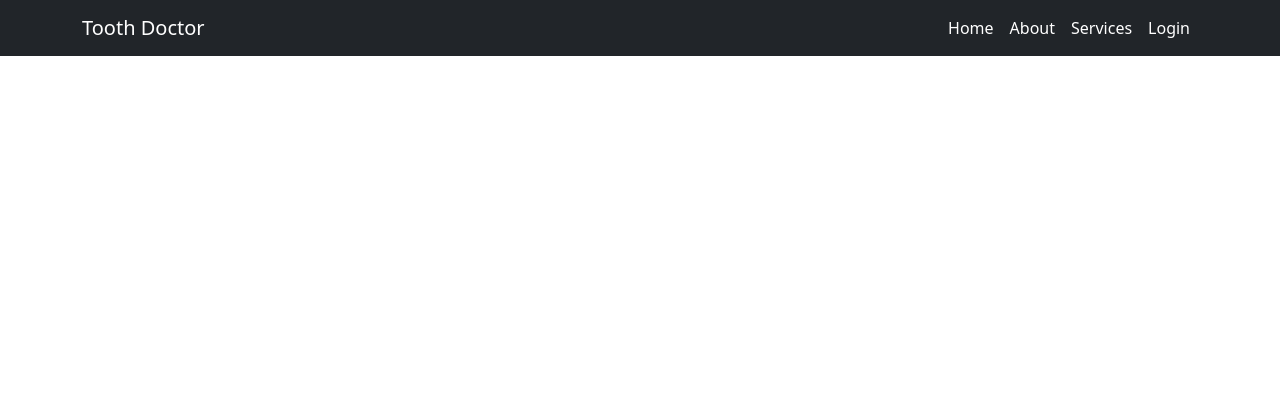
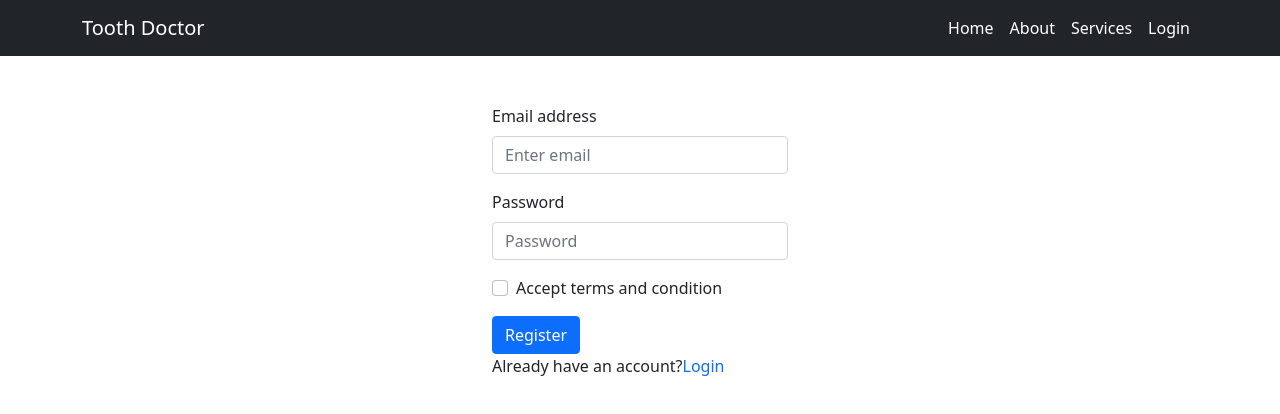
Before and after one commit to SomenWebDev/independent-service-provider, a React (Create React App) app in the folder dentist-portfolio/: page /register in a window 1280 px wide. Shown: the top 414 px of the page. Built offline with nearby package versions, Linux system fonts and the light colour scheme.

Commit message:
created private rout

```diff
--- a/dentist-portfolio/package.json
+++ b/dentist-portfolio/package.json
@@ -10,6 +10,7 @@
     "@testing-library/react": "^13.1.1",
     "@testing-library/user-event": "^13.5.0",
     "bootstrap": "^5.1.3",
+    "firebase": "^9.6.11",
     "react": "^18.0.0",
     "react-bootstrap": "^2.2.3",
     "react-dom": "^18.0.0",
--- a/dentist-portfolio/src/App.css
+++ b/dentist-portfolio/src/App.css
@@ -1,6 +1,6 @@
-.App {
+/* .App {
   text-align: center;
-}
+} */
 
 .App-logo {
   height: 40vmin;
--- a/dentist-portfolio/src/App.js
+++ b/dentist-portfolio/src/App.js
@@ -3,13 +3,30 @@ import "bootstrap/dist/css/bootstrap.min.css";
 import Header from "./Pages/Shared/Header/Header";
 import { Route, Routes } from "react-router-dom";
 import Services from "./Pages/Home/Services/Services";
+import Home from "./Pages/Home/Home/Home";
+import Login from "./Pages/Login/Login/Login";
+import Register from "./Pages/Login/Register/Register";
+import RequireAuth from "./Pages/Login/RequireAuth/RequireAuth";
+import CheckOut from "./Pages/CheckOut/CheckOut";
 
 function App() {
   return (
     <div className="App">
       <Header></Header>
       <Routes>
+        <Route path="/" element={<Home></Home>}></Route>
+        <Route path="/home" element={<Home></Home>}></Route>
         <Route path="/services" element={<Services></Services>}></Route>
+        <Route path="/login" element={<Login></Login>}></Route>
+        <Route path="/register" element={<Register></Register>}></Route>
+        <Route
+          path="/checkout"
+          element={
+            <RequireAuth>
+              <CheckOut></CheckOut>
+            </RequireAuth>
+          }
+        ></Route>
       </Routes>
     </div>
   );
--- a/dentist-portfolio/src/Pages/Home/Home/Home.js
+++ b/dentist-portfolio/src/Pages/Home/Home/Home.js
@@ -1,7 +1,12 @@
 import React from "react";
+import Services from "../Services/Services";
 
 const Home = () => {
-  return <div></div>;
+  return (
+    <div>
+      <Services></Services>
+    </div>
+  );
 };
 
 export default Home;
--- a/dentist-portfolio/src/Pages/Home/Service/Service.js
+++ b/dentist-portfolio/src/Pages/Home/Service/Service.js
@@ -1,5 +1,6 @@
 import React from "react";
 import { Button, Card, Col } from "react-bootstrap";
+import { Link } from "react-router-dom";
 
 const Service = ({ service }) => {
   const { name, price, description, img } = service;
@@ -7,16 +8,19 @@ const Service = ({ service }) => {
     <div className="mt-5">
       <Col>
         <Card
-          style={{ width: "350px", height: "450px" }}
-          className="shadow-lg mb-5 bg-body rounded"
+          style={{ height: "450px" }}
+          // className="shadow-lg mb-5 bg-body rounded"
         >
-          <Card.Img variant="top" src={img} className="w-100" />
+          <Card.Img variant="top" src={img} />
           <Card.Body>
             <Card.Title>{name}</Card.Title>
             <Card.Text>
               <p className="pt-2">{description}</p>
+              <p>Price: ${price}</p>
             </Card.Text>
-            <Button variant="primary">Check Out</Button>
+            <Link to="/checkout">
+              <Button variant="primary">Check Out</Button>
+            </Link>
           </Card.Body>
         </Card>
       </Col>
--- a/dentist-portfolio/src/Pages/Home/Services/Services.js
+++ b/dentist-portfolio/src/Pages/Home/Services/Services.js
@@ -11,9 +11,10 @@ const Services = () => {
       .then((data) => setServices(data));
   }, []);
   return (
-    <div>
+    <div id="services">
       <Container>
-        <Row xs={12} md={6} lg={3} className="g-2">
+        <h1 className="text-primary mt-2">Advanced Dental Care For All Ages</h1>
+        <Row xs={12} md={6} lg={3} className="g-3">
           {services.map((service) => (
             <Service service={service} key={service.id}></Service>
           ))}
--- a/dentist-portfolio/src/Pages/Login/Login/Login.js
+++ b/dentist-portfolio/src/Pages/Login/Login/Login.js
@@ -1,7 +1,33 @@
 import React from "react";
+import { Button, Form } from "react-bootstrap";
+import { Link } from "react-router-dom";
 
 const Login = () => {
-  return <div></div>;
+  return (
+    <div className="container w-50 mx-auto mt-5">
+      <Form>
+        <Form.Group className="mb-3" controlId="formBasicEmail">
+          <Form.Label>Email address</Form.Label>
+          <Form.Control type="email" placeholder="Enter email" />
+        </Form.Group>
+
+        <Form.Group className="mb-3" controlId="formBasicPassword">
+          <Form.Label>Password</Form.Label>
+          <Form.Control type="password" placeholder="Password" />
+        </Form.Group>
+
+        <Button variant="primary" type="submit">
+          Login
+        </Button>
+      </Form>
+      <p className="mt-2">
+        Don't have an account?{" "}
+        <Link to="/register" className="ps-2 text-decoration-none">
+          Please Register
+        </Link>
+      </p>
+    </div>
+  );
 };
 
 export default Login;
--- a/dentist-portfolio/src/Pages/Login/Register/Register.js
+++ b/dentist-portfolio/src/Pages/Login/Register/Register.js
@@ -1,7 +1,35 @@
 import React from "react";
+import { Button, Form } from "react-bootstrap";
+import { Link } from "react-router-dom";
 
 const Register = () => {
-  return <div></div>;
+  return (
+    <div className="container w-25 mx-auto mt-5">
+      <Form>
+        <Form.Group className="mb-3" controlId="formBasicEmail">
+          <Form.Label>Email address</Form.Label>
+          <Form.Control type="email" placeholder="Enter email" required />
+        </Form.Group>
+
+        <Form.Group className="mb-3" controlId="formBasicPassword">
+          <Form.Label>Password</Form.Label>
+          <Form.Control type="password" placeholder="Password" required />
+        </Form.Group>
+        <Form.Group className="mb-3" controlId="formBasicCheckbox">
+          <Form.Check type="checkbox" label="Accept terms and condition" />
+        </Form.Group>
+        <Button variant="primary" type="submit">
+          Register
+        </Button>
+        <p>
+          Already have an account?
+          <Link to="/login" className="text-decoration-none">
+            Login
+          </Link>
+        </p>
+      </Form>
+    </div>
+  );
 };
 
 export default Register;
--- /dev/null
+++ b/dentist-portfolio/src/Pages/Login/RequireAuth/RequireAuth.js
@@ -0,0 +1,14 @@
+import React from "react";
+import { Navigate, useLocation } from "react-router-dom";
+import auth from "./../../../firebase.init";
+
+const RequireAuth = ({ children }) => {
+  const location = useLocation();
+  if (!auth.user) {
+    return <Navigate to="/login" state={{ from: location }} replace />;
+  }
+
+  return children;
+};
+
+export default RequireAuth;
--- /dev/null
+++ b/dentist-portfolio/src/firebase.init.js
@@ -0,0 +1,21 @@
+// Import the functions you need from the SDKs you need
+import { initializeApp } from "firebase/app";
+import { getAuth } from "firebase/auth";
+// TODO: Add SDKs for Firebase products that you want to use
+// https://firebase.google.com/docs/web/setup#available-libraries
+
+// Your web app's Firebase configuration
+const firebaseConfig = {
+  apiKey: "AIzaSyCKUxi3QXXJiU8FDmQW_7kn-eKz1C7j6Lw",
+  authDomain: "dentist-portfolio.firebaseapp.com",
+  projectId: "dentist-portfolio",
+  storageBucket: "dentist-portfolio.appspot.com",
+  messagingSenderId: "867891363827",
+  appId: "1:867891363827:web:401acdda7f1797474e9c86",
+};
+
+// Initialize Firebase
+const app = initializeApp(firebaseConfig);
+const auth = getAuth(app);
+
+export default auth;
```
Also changed, not shown: 1 other file (tests, documents, lock files or other folders).
